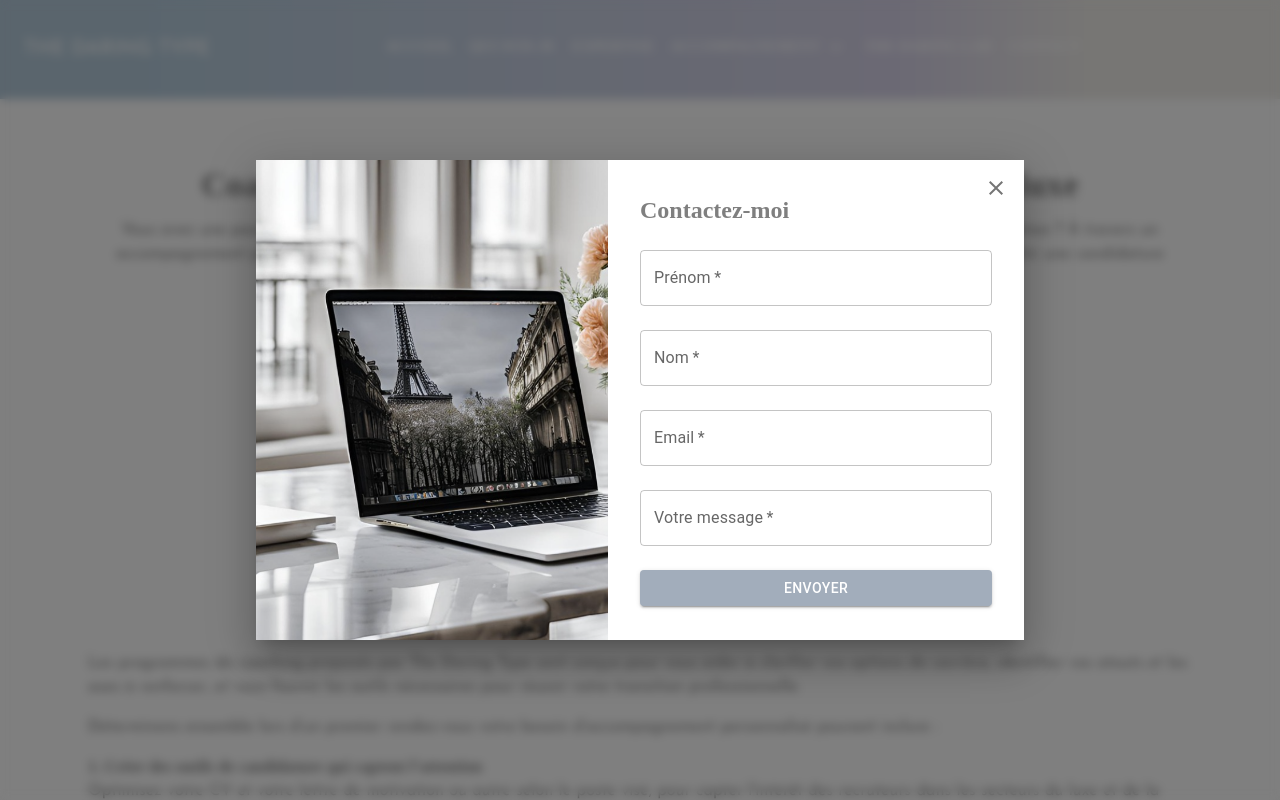
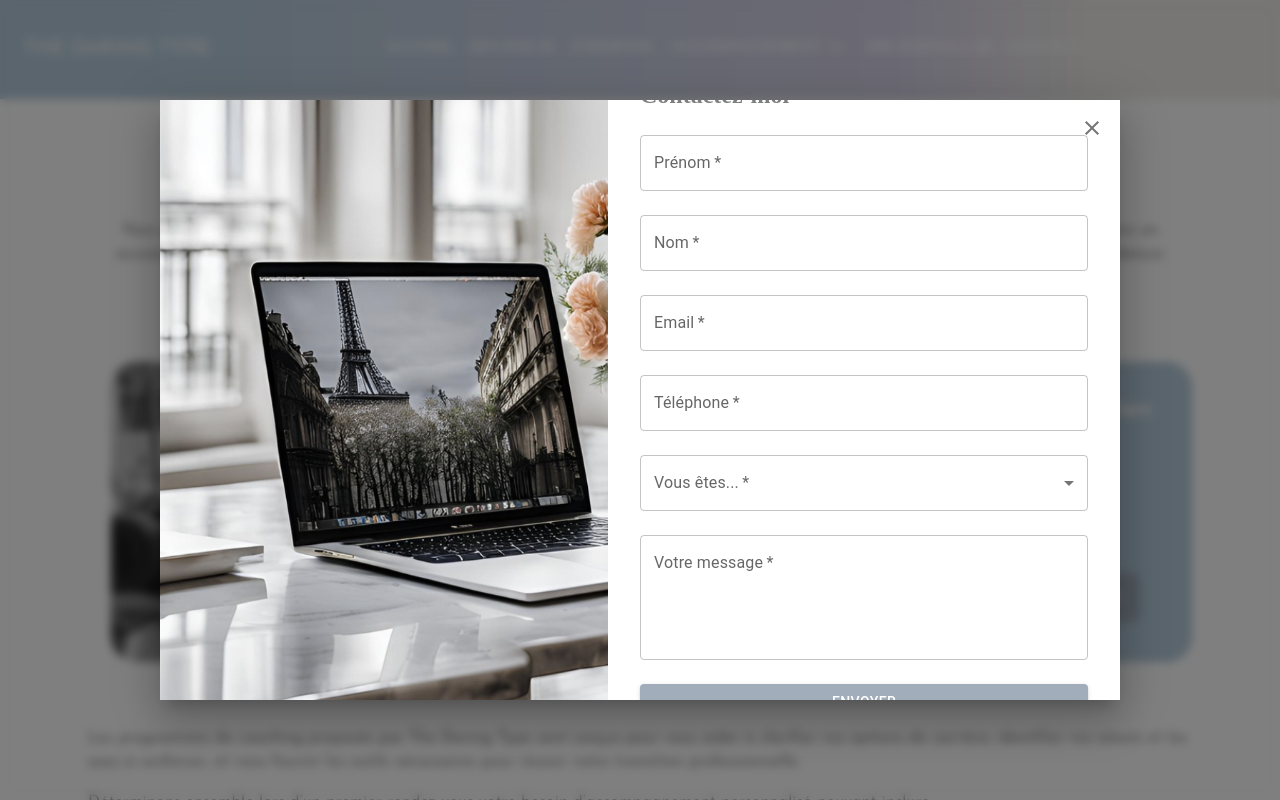
Before and after one commit to GaburaisuVGC/thedaringtype, a React (Create React App) app: page /services in a window 1280 px wide. Both pictures are taken after a click on the button "CONTACT". Shown: the top 800 px of the page. Built offline with nearby package versions, Linux system fonts and the light colour scheme; a web font is replaced by a local one.

Commit message:
new changes

```diff
--- a/src/components/ContactModal.js
+++ b/src/components/ContactModal.js
@@ -6,6 +6,10 @@ import {
   TextField,
   Button,
   IconButton,
+  MenuItem,
+  Select,
+  FormControl,
+  InputLabel
 } from '@mui/material';
 import CloseIcon from '@mui/icons-material/Close';
 import emailjs from 'emailjs-com';
@@ -16,7 +20,9 @@ function ContactModal({ open, onClose }) {
     firstName: '',
     lastName: '',
     email: '',
-    subject: '',
+    phone: '',
+    userType: '',
+    message: '',
   });
   const [error, setError] = useState(null);
 
@@ -27,13 +33,35 @@ function ContactModal({ open, onClose }) {
     const templateID = process.env.REACT_APP_EMAILJS_TEMPLATE_ID;
     const userID = process.env.REACT_APP_EMAILJS_USER_ID;
 
+    // Déterminer le type d'utilisateur pour le sujet
+    const userTypeLabel = formData.userType === 'company'
+      ? 'Professionnel'
+      : formData.userType === 'individual'
+        ? 'Particulier'
+        : '';
+
+    // Construire le sujet du mail
+    const emailSubject = `${formData.firstName} ${formData.lastName}, ${userTypeLabel}, souhaite vous contacter !`;
+
+    // Construire le contenu du message
+    const emailMessage = `
+      Prénom: ${formData.firstName}
+      Nom: ${formData.lastName}
+      Email: ${formData.email}
+      Téléphone: ${formData.phone}
+      Type: ${formData.userType === 'company'
+        ? 'Entreprise/École'
+        : 'En reconversion, en recherche ou jeunes diplômés'}
+      Message: ${formData.message}
+    `;
+
     const templateParams = {
       to_name: 'The Daring Type',
       from_name: `${formData.firstName} ${formData.lastName}`,
       from_email: formData.email,
       reply_to: formData.email,
-      subject: formData.subject,
-      message: 'Je souhaite prendre contact avec vous.',
+      subject: emailSubject,
+      message: emailMessage,
     };
 
     emailjs.send(serviceID, templateID, templateParams, userID)
@@ -59,7 +87,9 @@ function ContactModal({ open, onClose }) {
       firstName: '',
       lastName: '',
       email: '',
-      subject: '',
+      phone: '',
+      userType: '',
+      message: '',
     });
     onClose();
   };
@@ -82,8 +112,8 @@ function ContactModal({ open, onClose }) {
       >
         <Box
           sx={{
-            width: { xs: '90%', md: '60%' },
-            height: { xs: 'auto', md: '60%' },
+            width: { xs: '90%', md: '75%' },
+            height: { xs: 'auto', md: '75%' },
             backgroundColor: '#fff',
             display: 'flex',
             flexDirection: { xs: 'column', md: 'row' },
@@ -110,6 +140,7 @@ function ContactModal({ open, onClose }) {
               display: 'flex',
               flexDirection: 'column',
               justifyContent: 'center',
+              overflowY: 'auto',
             }}
           >
             <IconButton
@@ -166,13 +197,36 @@ function ContactModal({ open, onClose }) {
                   />
                   <TextField
                     fullWidth
-                    label="Votre message"
-                    name="subject"
-                    type="text"
-                    value={formData.subject}
+                    label="Téléphone"
+                    name="phone"
+                    value={formData.phone}
                     onChange={handleChange}
                     margin="normal"
                     required
+                  />
+                  <FormControl fullWidth margin="normal" required>
+                    <InputLabel id="user-type-label">Vous êtes...</InputLabel>
+                    <Select
+                      labelId="user-type-label"
+                      name="userType"
+                      value={formData.userType}
+                      onChange={handleChange}
+                      label="Vous êtes..."
+                    >
+                      <MenuItem value="company">Entreprise/École</MenuItem>
+                      <MenuItem value="individual">En reconversion, en recherche ou jeunes diplômé</MenuItem>
+                    </Select>
+                  </FormControl>
+                  <TextField
+                    fullWidth
+                    label="Votre message"
+                    name="message"
+                    value={formData.message}
+                    onChange={handleChange}
+                    margin="normal"
+                    required
+                    multiline
+                    rows={4}
                   />
                   <Button
                     type="submit"
--- a/src/components/NavLinks.js
+++ b/src/components/NavLinks.js
@@ -16,8 +16,8 @@ function NavLinks({ isMobile = false, handleCloseNavMenu, handleOpenContactModal
     { text: "Qui suis-je", href: '/#about' },
     { text: "Expertise", href: '/expertise' },
     { text: "Accompagnement", href: '/services', submenu: [
+      { text: "Pour les particuliers", href: '/services#particuliers' },
       { text: "Pour les professionnels", href: '/services#pro' },
-      { text: "Pour les particuliers", href: '/services#particuliers' },
       { text: "Tarif des prestations", href: '/services#tarif' },
     ] },
     { text: "The Daring Lab", href: '/lab' },
--- a/src/pages/Services.js
+++ b/src/pages/Services.js
@@ -89,6 +89,42 @@ function Services() {
           </Box>
 
           <Grid container spacing={4} justifyContent="center">
+  {/* Bloc Image */}
+  <Grid item xs={12} sm={12} md={4} sx={{ display: 'flex', justifyContent: 'center' }}>
+    <Card
+      sx={{
+        height: "100%",
+        width: "100%",
+        maxWidth: { xs: "100%", md: "300px" },
+        padding: 0,
+        borderRadius: "25px",
+        boxShadow: "none",
+        overflow: "hidden",
+      }}
+    >
+      <div style={{
+        position: 'relative',
+        paddingTop: '100%',
+        overflow: 'hidden'
+      }}>
+        <img
+          src="/images/diana11.jpg"
+          alt="Description de l'image"
+          style={{
+            position: 'absolute',
+            top: 0,
+            left: 0,
+            width: '100%',
+            height: '100%',
+            objectFit: 'cover',
+            borderRadius: '25px',
+          }}
+        />
+      </div>
+    </Card>
+  </Grid>
+
+  {/* Bloc Coaching CV */}
   <Grid item xs={12} sm={6} md={4}>
     <Card
       sx={{
@@ -160,6 +196,7 @@ function Services() {
     </Card>
   </Grid>
 
+  {/* Bloc Préparation d'entretien */}
   <Grid item xs={12} sm={6} md={4}>
     <Card
       sx={{
```
Lines whose indentation alone changed are shown as unchanged.
